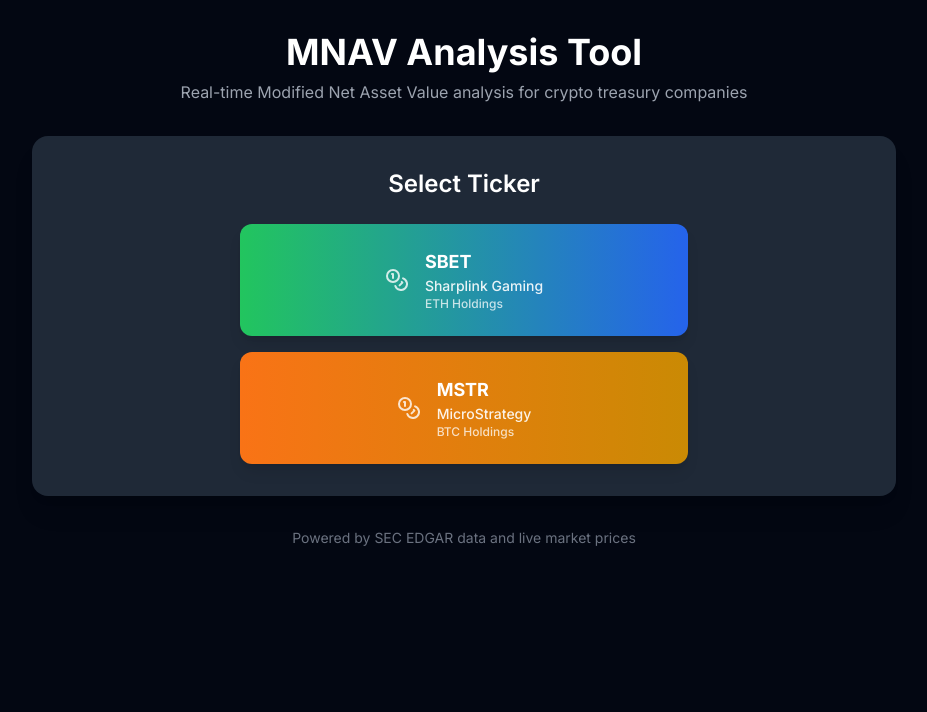
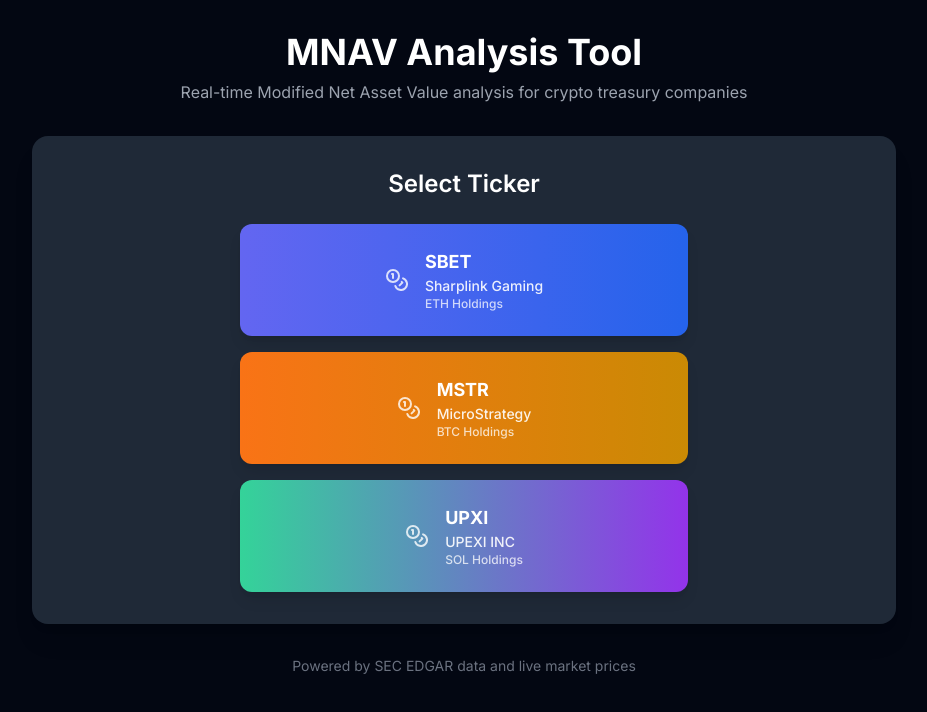
Before and after one commit to lucasrosenberg13/mnav-analysis-tool, a React (Vite) app in the folder frontend/: page / in a window 1280 px wide. Shown: the top 712 px of the page, without its empty margins (176-1103 px from the left). Built offline with nearby package versions, Linux system fonts and the light colour scheme; the HTML template or start-up script is replaced by a standard one.

Commit message:
added UPXI to FE

```diff
--- a/frontend/src/App.jsx
+++ b/frontend/src/App.jsx
@@ -8,7 +8,7 @@
     crypto: 'ETH',
     cryptoName: 'Ethereum',
     description: 'Gaming & Entertainment',
-    gradient: 'from-green-500 to-blue-600'
+    gradient: 'from-indigo-500 to-blue-600'
   },
   MSTR: {
     name: 'MicroStrategy',
@@ -16,7 +16,14 @@
     cryptoName: 'Bitcoin',
     description: 'Business Intelligence',
     gradient: 'from-orange-500 to-yellow-600'
-  }
+  },
+  UPXI: {
+    name: 'UPEXI INC',
+    crypto: 'SOL',
+    cryptoName: 'Solana',
+    description: 'Business Intelligence',
+    gradient: 'from-emerald-400 to-purple-600'
+  },
 };
 
 // Update this with your Railway URL
```
